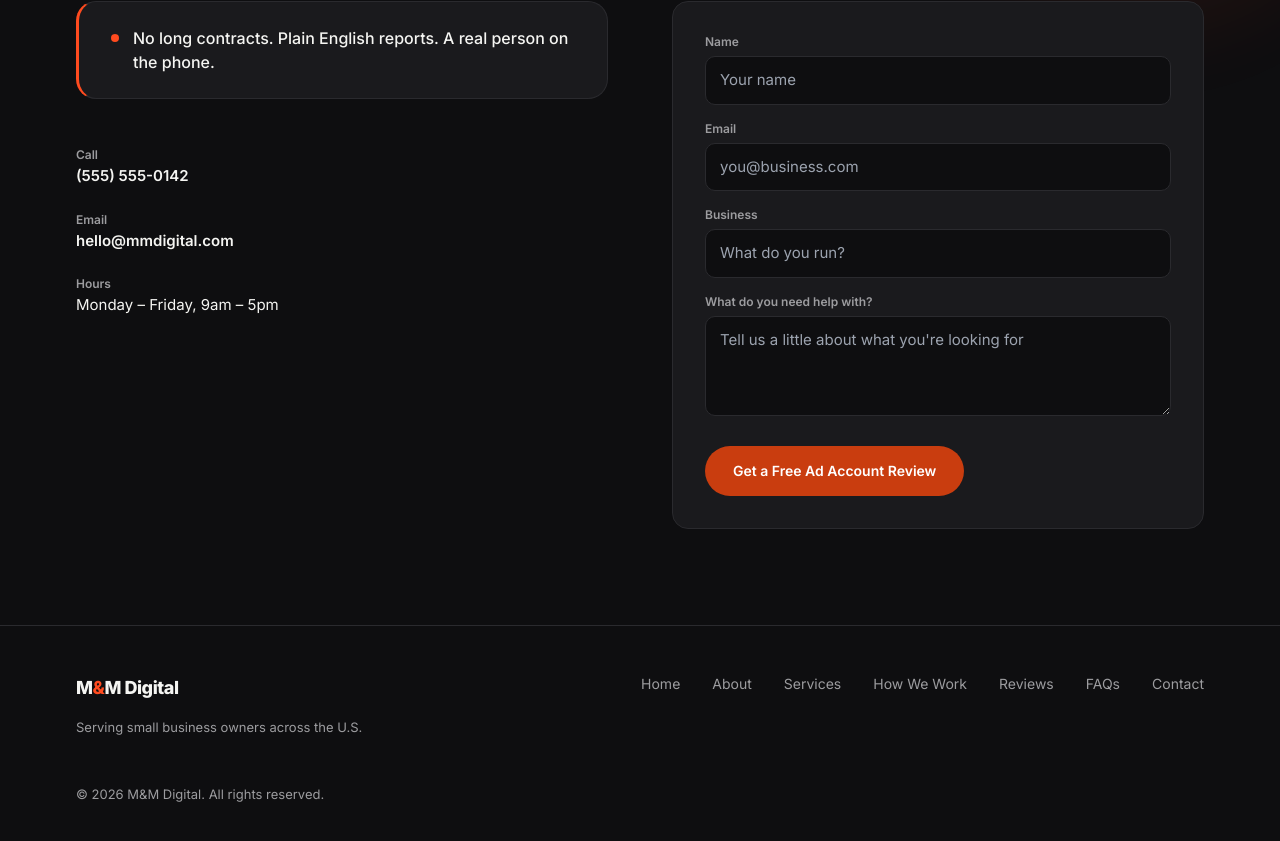
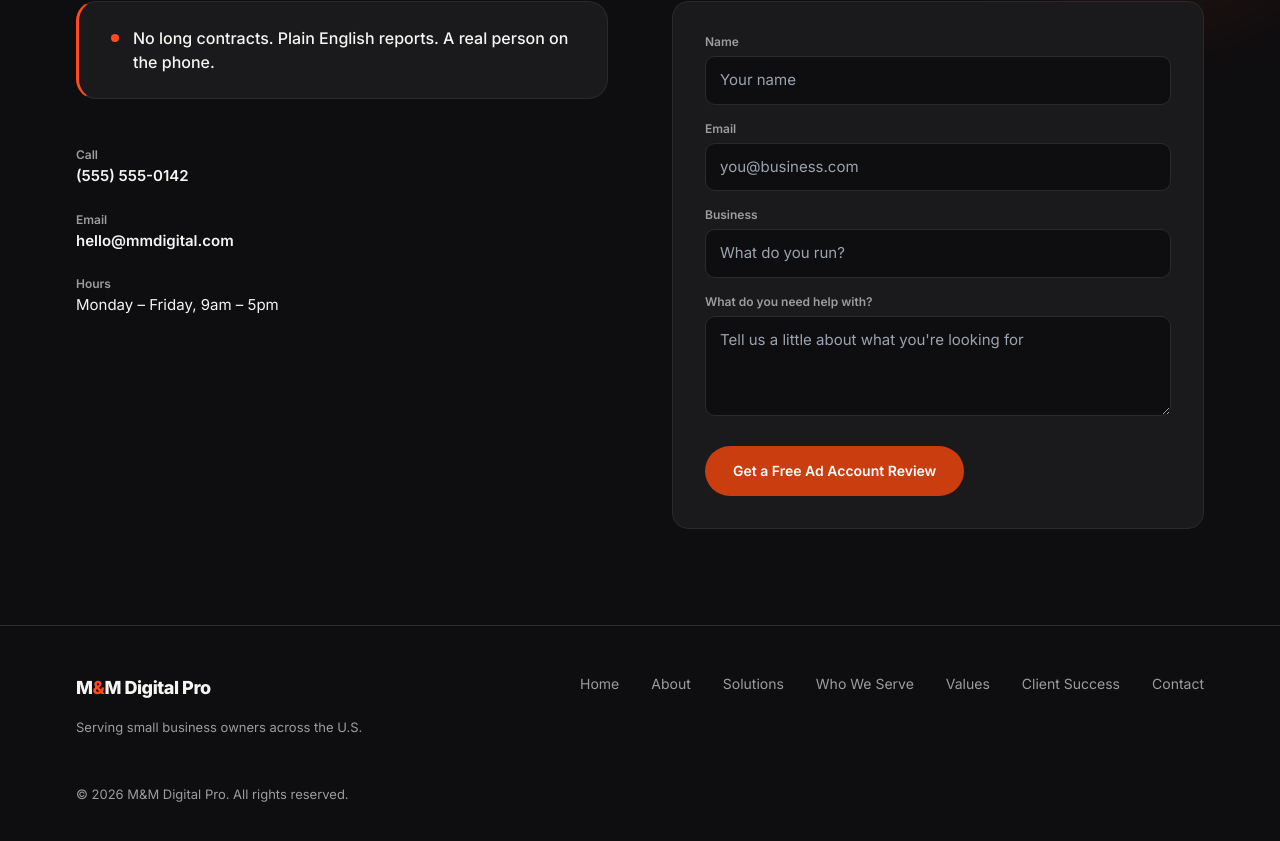
Before and after one commit to smohen985-ux/mm-digital-site, a Next.js app: page / in a window 1280 px wide. Shown: the part 7079-7920 px from the top of the page. Built offline with nearby package versions, Linux system fonts and the light colour scheme.

Commit message:
Update Footer.tsx

```diff
--- a/src/components/Footer.tsx
+++ b/src/components/Footer.tsx
@@ -1,10 +1,10 @@
 const LINKS = [
   { href: "#home", label: "Home" },
   { href: "#about", label: "About" },
-  { href: "#services", label: "Services" },
-  { href: "#how-we-work", label: "How We Work" },
-  { href: "#reviews", label: "Reviews" },
-  { href: "#faqs", label: "FAQs" },
+  { href: "#solutions", label: "Solutions" },
+  { href: "#who-we-serve", label: "Who We Serve" },
+  { href: "#values", label: "Values" },
+  { href: "#client-success", label: "Client Success" },
   { href: "#contact", label: "Contact" },
 ];
 
@@ -14,7 +14,7 @@ export default function Footer() {
       <div className="container flex flex-wrap items-start justify-between gap-8">
         <div>
           <div className="text-lg font-extrabold tracking-tight">
-            M<span className="text-accent">&amp;</span>M Digital
+            M<span className="text-accent">&amp;</span>M Digital Pro
           </div>
           <p className="mt-4 text-[13px] text-muted">
             Serving small business owners across the U.S.
@@ -33,7 +33,7 @@ export default function Footer() {
         </div>
       </div>
       <div className="container">
-        <p className="mt-12 text-[13px] text-muted">© 2026 M&amp;M Digital. All rights reserved.</p>
+        <p className="mt-12 text-[13px] text-muted">© 2026 M&amp;M Digital Pro. All rights reserved.</p>
       </div>
     </footer>
   );
```
